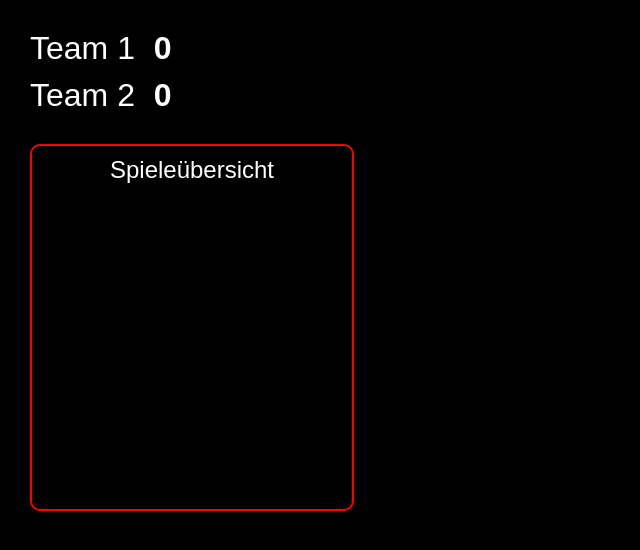
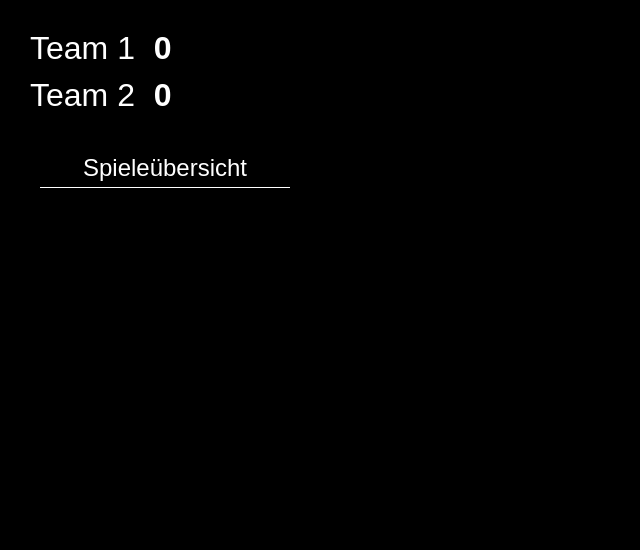
Before and after one commit to toxicmay3/gameshow-overlay, a website: page gameshow-overlay/public/overlay.html in a window 1280 px wide. Shown: the whole page, without its empty margins (0-640 px from the left). Drawn offline with nearby package versions, Linux system fonts and the light colour scheme; no server answers.

Commit message:
Update style.css

```diff
--- a/gameshow-overlay/public/css/style.css
+++ b/gameshow-overlay/public/css/style.css
@@ -30,8 +30,7 @@ body {
 #spielekasten {
   background: rgba(0, 0, 0, 0.6); /* Schwarz transparent */
   padding: 10px;
-  width: 300px;
-  border: 2px solid red; /* optional: roter Rand wie auf deiner Skizze */
+  width: 250px; /* --> Jetzt schmaler */
   border-radius: 10px;
 }
 
@@ -40,6 +39,7 @@ body {
   font-size: 1.5rem;
   margin-bottom: 10px;
   padding-bottom: 5px;
+  border-bottom: 1px solid white;
 }
 
 .spieleliste-container {
@@ -62,7 +62,7 @@ body {
   margin: 20px 0;
 }
 
-/* Debug Bereich */
+/* Debug Anzeigen */
 #connection-status, #last-update {
   font-size: 0.8rem;
   text-align: center;
```
